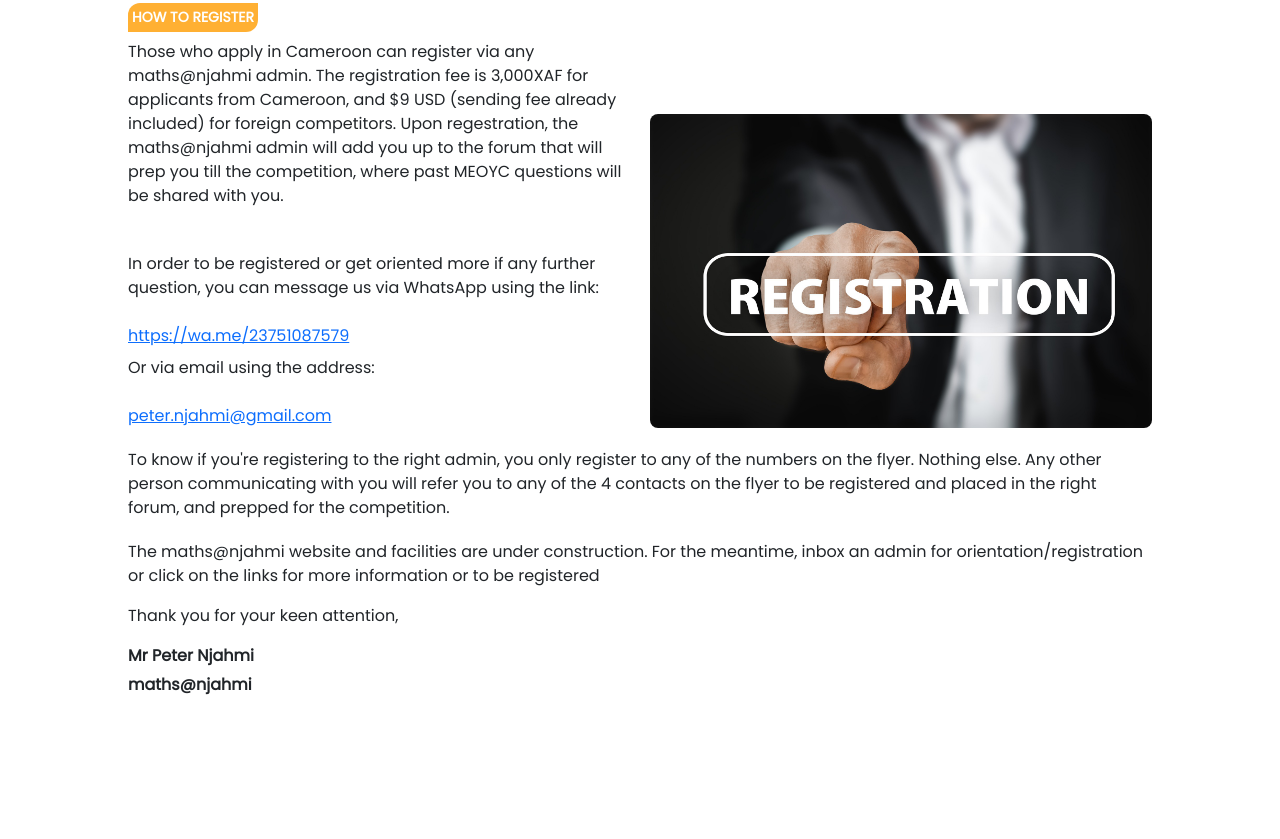
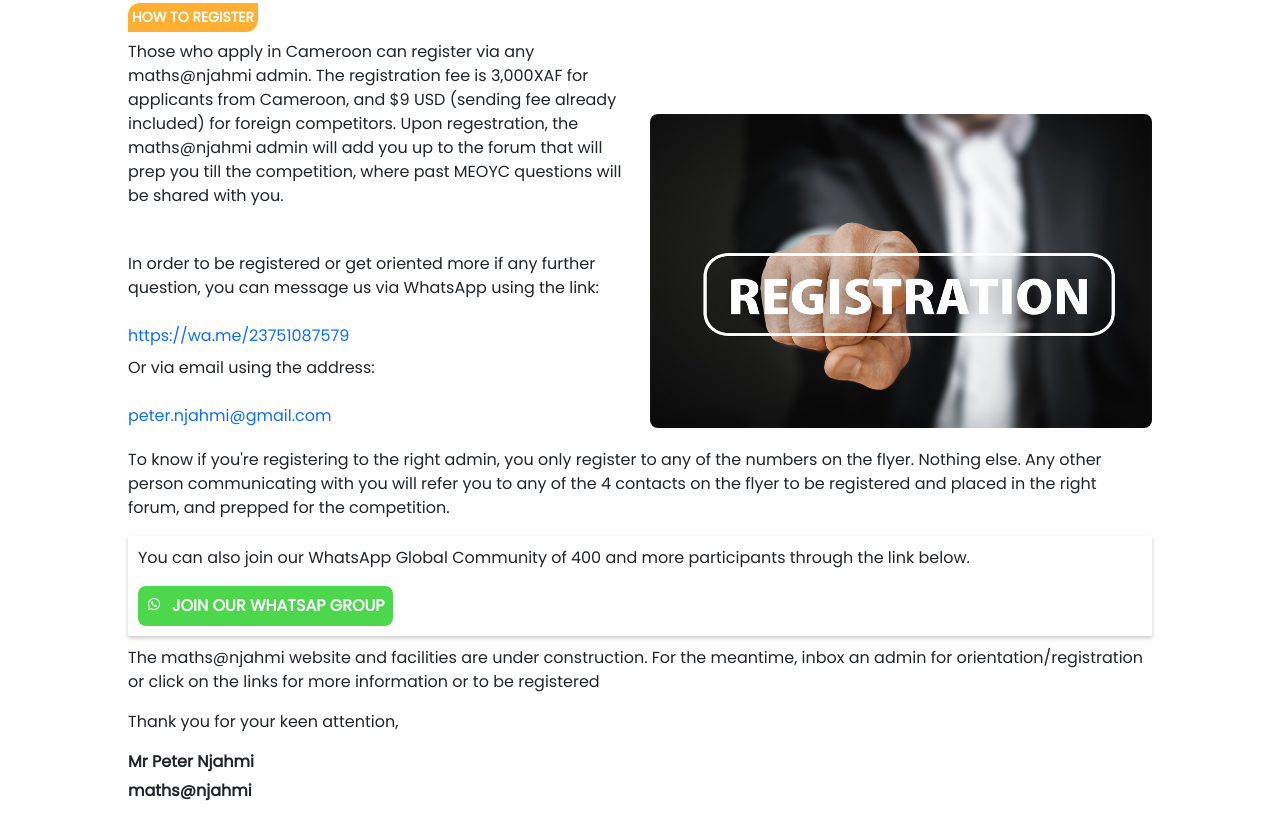
Before and after one commit to a-che613/meoyc-peter, a plain HTML site: page index.html in a window 1280 px wide. Shown: the part 2599-3438 px from the top of the page. Before the commit the page ends 3336 px from the top, so only its background shows below. Drawn offline with nearby package versions, Linux system fonts and the light colour scheme.

Commit message:
newsletter take 3

```diff
--- a/css/style.css
+++ b/css/style.css
@@ -3,6 +3,7 @@
 * {
   margin: 0;
   padding: 0;
+  text-decoration: none;
   /* font-family: 'Lucida Sans', 'Lucida Sans Regular', 'Lucida Grande', 'Lucida Sans Unicode', Geneva, Verdana, sans-serif; */
   font-family: 'Poppins', sans-serif;
   /* font-family: 'Quicksand', sans-serif; */
@@ -10,6 +11,37 @@
 }
 body {
   padding-bottom: 20px;
+}
+a {
+  text-decoration: none !important;
+  border-radius: 8px;
+}
+/* .btn-span {
+  border: 1px solid red;
+  display: flex;
+  align-items: center;
+} */
+/* .bxl-whatsapp {
+  transform: scale(1.5);
+} */
+button {
+  padding: 8px;
+  background: rgb(76, 215, 76);
+  border-radius: 8px !important;
+  color: white;
+  display: flex;
+  gap: 10px;
+  font-weight: bold;
+  border: none;
+  align-items: center;
+  /* text-decoration: none; */
+  margin-top: 0;
+  margin: 5px 0;
+}
+.jwg {
+  margin: 10px 0;
+  box-shadow: 0 2px 4px 0 rgba(128, 128, 128, 0.416);
+  padding: 10px;
 }
 .img-exception {
   border: 0.5px solid rgba(128, 128, 128, 0.348);
@@ -187,6 +219,11 @@ hr {
 }
 
 @media screen and (max-width: 768px) {
+  button {
+    width: 100%;
+    align-items: center;
+    justify-content: center;
+  }
   body {
     padding: 0 20px;
   }
--- a/index.html
+++ b/index.html
@@ -7,6 +7,7 @@
   <title>Document</title>
   <link rel="stylesheet" href="/css/style.css">
   <link href="https://cdn.jsdelivr.net/npm/bootstrap@5.3.2/dist/css/bootstrap.min.css" rel="stylesheet" integrity="sha384-T3c6CoIi6uLrA9TneNEoa7RxnatzjcDSCmG1MXxSR1GAsXEV/Dwwykc2MPK8M2HN" crossorigin="anonymous">
+  <link href='https://unpkg.com/boxicons@2.1.4/css/boxicons.min.css' rel='stylesheet'>
 </head>
 <body>
   <header>
@@ -201,7 +202,13 @@
           refer you to any of the 4 contacts on the flyer to be registered and placed in the right forum,
           and prepped for the competition.
         </p>
-        <p style="margin-top: 20px;">The maths@njahmi website and facilities are under construction.
+        <div class="jwg">
+          <p>You can also join our WhatsApp Global Community of 400 and more participants
+            through the link below.
+          </p>
+          <a href="https://chat.whatsapp.com/KWc0IZDluIFLoUKL8ih0RG"><button><span class="btn-span"><i class='bx bxl-whatsapp'></i></span>JOIN OUR WHATSAP GROUP</button></a>
+        </div>
+        <p>The maths@njahmi website and facilities are under construction.
           For the meantime, inbox an admin for orientation/registration or click on the links for more information or to be registered
         </p>
         <div class="footer">
```
